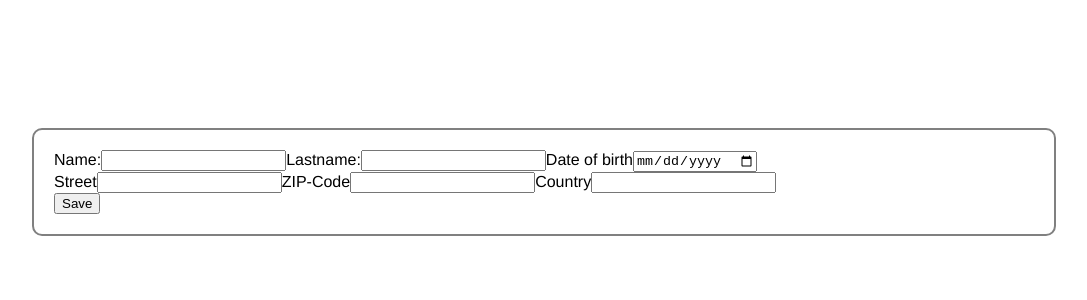
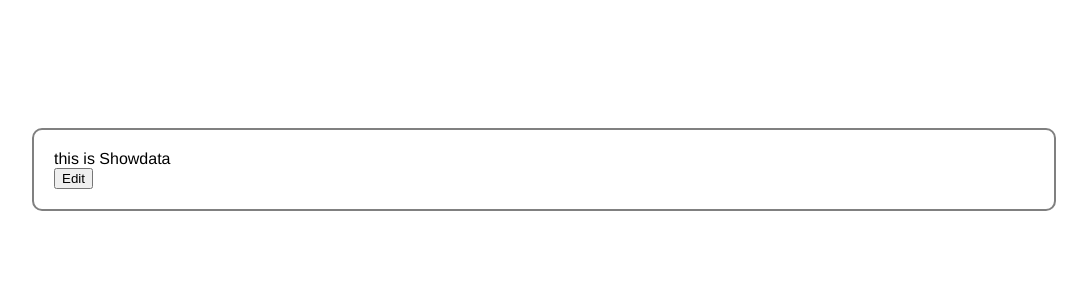
Before and after one commit to vertskater/cv-project, a React (Create React App) app: page / in a window 1280 px wide. Shown: the top 300 px of the page, without its empty margins (96-1183 px from the left). Built offline with nearby package versions, Linux system fonts and the light colour scheme.

Commit message:
sending data from subcomponent to main

```diff
--- a/src/components/DataInput.js
+++ b/src/components/DataInput.js
@@ -3,28 +3,77 @@ import { Component } from "react";
 export default class DataInput extends Component {
   constructor(props) {
     super(props);
+    //this.handleChange = this.handleChange.bind(this);
+  }
+  handleChange(e) {
+    e.preventDefault();
+    this.props.changeValues(
+      e.target.name.value,
+      e.target.lastname.value,
+      e.target.birthdate.value,
+      e.target.street.value,
+      e.target.zip.value,
+      e.target.country.value
+    );
   }
   render() {
     const { data } = this.props;
     return (
       <div>
-        <form>
+        <form onSubmit={(e) => this.handleChange(e)}>
           <div className="column2">
             <label htmlFor="firstname">Name:</label>
-            <input type="text" id="firstname" />
+            <input
+              type="text"
+              id="firstname"
+              name="name"
+              required
+              defaultValue={data.name}
+            />
             <label htmlFor="lastname">Lastname:</label>
-            <input type="text" id="lastname" />
+            <input
+              type="text"
+              id="lastname"
+              name="lastname"
+              required
+              defaultValue={data.lastname}
+            />
             <label htmlFor="birthdate">Date of birth</label>
-            <input type="date" id="birthdate" />
+            <input
+              type="date"
+              id="birthdate"
+              name="birthdate"
+              required
+              defaultValue={data.dateOfBirth}
+            />
           </div>
           <div className="column2">
             <label htmlFor="street">Street</label>
-            <input type="text" id="street" />
+            <input
+              type="text"
+              id="street"
+              name="street"
+              required
+              defaultValue={data.adress}
+            />
             <label htmlFor="zip">ZIP-Code</label>
-            <input type="number" id="zip" />
+            <input
+              type="number"
+              id="zip"
+              name="zip"
+              required
+              defaultValue={data.zip}
+            />
             <label htmlFor="country">Country</label>
-            <input type="text" id="country" />
+            <input
+              type="text"
+              id="country"
+              name="country"
+              required
+              defaultValue={data.country}
+            />
           </div>
+          <input type="submit" value="save"></input>
         </form>
       </div>
     );
--- a/src/components/PersonData.js
+++ b/src/components/PersonData.js
@@ -9,31 +9,47 @@ export default class PersonData extends Component {
       personalData: {
         name: "Max",
         lastname: "Mustermann",
-        dateOfBirth: new Date(),
+        dateOfBirth: new Date().toLocaleDateString(),
         adress: "Musterweg 1",
         zip: 8010,
         country: "Austria",
         imgsrc: "testurl",
       },
-      isEdit: true,
+      isEdit: false,
       dataPerson: [],
     };
+    this.changeValues = this.changeValues.bind(this);
     //this.handleChange = this.handleChange.bind(this);
   }
 
   editData() {
     this.setState({ isEdit: !this.state.isEdit });
   }
+  changeValues(name, lastname, dateOfBirth, adress, zip, country) {
+    this.setState({
+      personalData: {
+        name: name,
+        lastname: lastname,
+        dateOfBirth: dateOfBirth,
+        adress: adress,
+        zip: zip,
+        country: country,
+      },
+    });
+  }
   render() {
     return (
       <div className="personal-data-input">
         {this.state.isEdit ? (
-          <DataInput data={this.state.personalData} />
+          <DataInput
+            data={this.state.personalData}
+            changeValues={this.changeValues}
+          />
         ) : (
           <DataShow data={this.state.personalData} />
         )}
         <button onClick={() => this.editData()}>
-          {this.state.isEdit ? "Save" : "Edit"}
+          {this.state.isEdit ? "Done" : "Edit"}
         </button>
       </div>
     );
```
